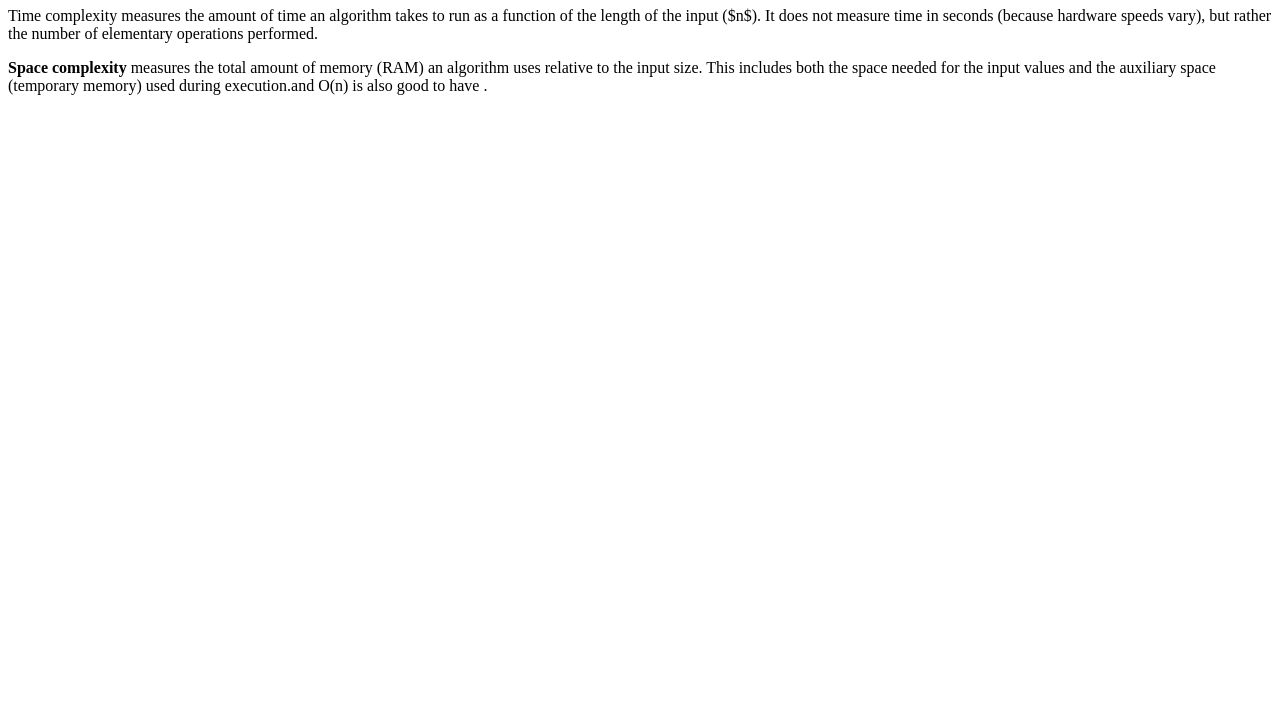
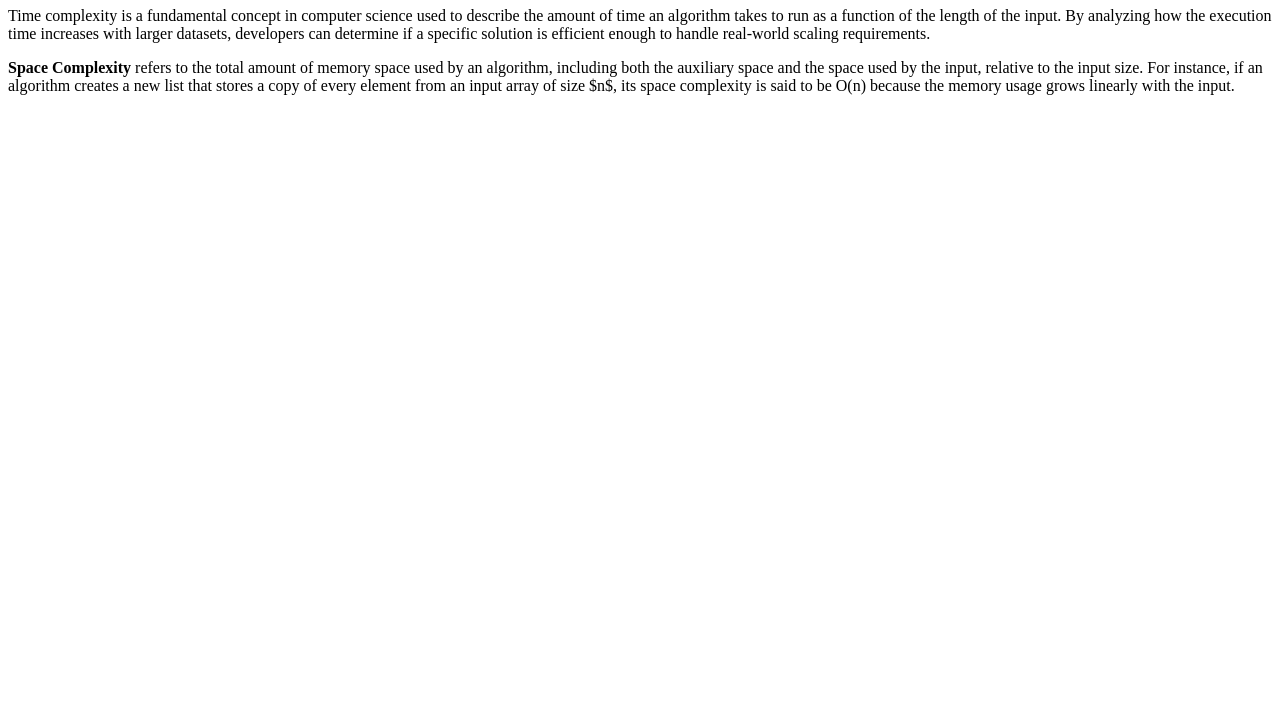
Before and after one commit to acciojob/time-and-space-complexity-Sanjay2327, a website: page main.html in a window 1280 px wide. Shown: the part 73-800 px from the top of the page. Drawn offline with Linux system fonts and the light colour scheme.

Commit message:
created a submission

```diff
--- a/main.html
+++ b/main.html
@@ -9,8 +9,8 @@
 <body>
 	<!-- the entire body must be written by student -->
 	<h1>Time And Space Complexity</h1>
-	<p>Time complexity measures the amount of time an algorithm takes to run as a function of the length of the input ($n$). It does not measure time in seconds (because hardware speeds vary), but rather the number of elementary operations performed.</p>
-	<p> <b>Space complexity</b> measures the total amount of memory (RAM) an algorithm uses relative to the input size. This includes both the space needed for the input values and the auxiliary space (temporary memory) used during execution.and O(n) is also good to have .</p>
+	<p>Time complexity is a fundamental concept in computer science used to describe the amount of time an algorithm takes to run as a function of the length of the input. By analyzing how the execution time increases with larger datasets, developers can determine if a specific solution is efficient enough to handle real-world scaling requirements.</p>
+	<p> <b>Space Complexity</b> refers to the total amount of memory space used by an algorithm, including both the auxiliary space and the space used by the input, relative to the input size. For instance, if an algorithm creates a new list that stores a copy of every element from an input array of size $n$, its space complexity is said to be O(n) because the memory usage grows linearly with the input.</p>
 
     <script type="text/javascript" src="./script.js">
 </script>
```
